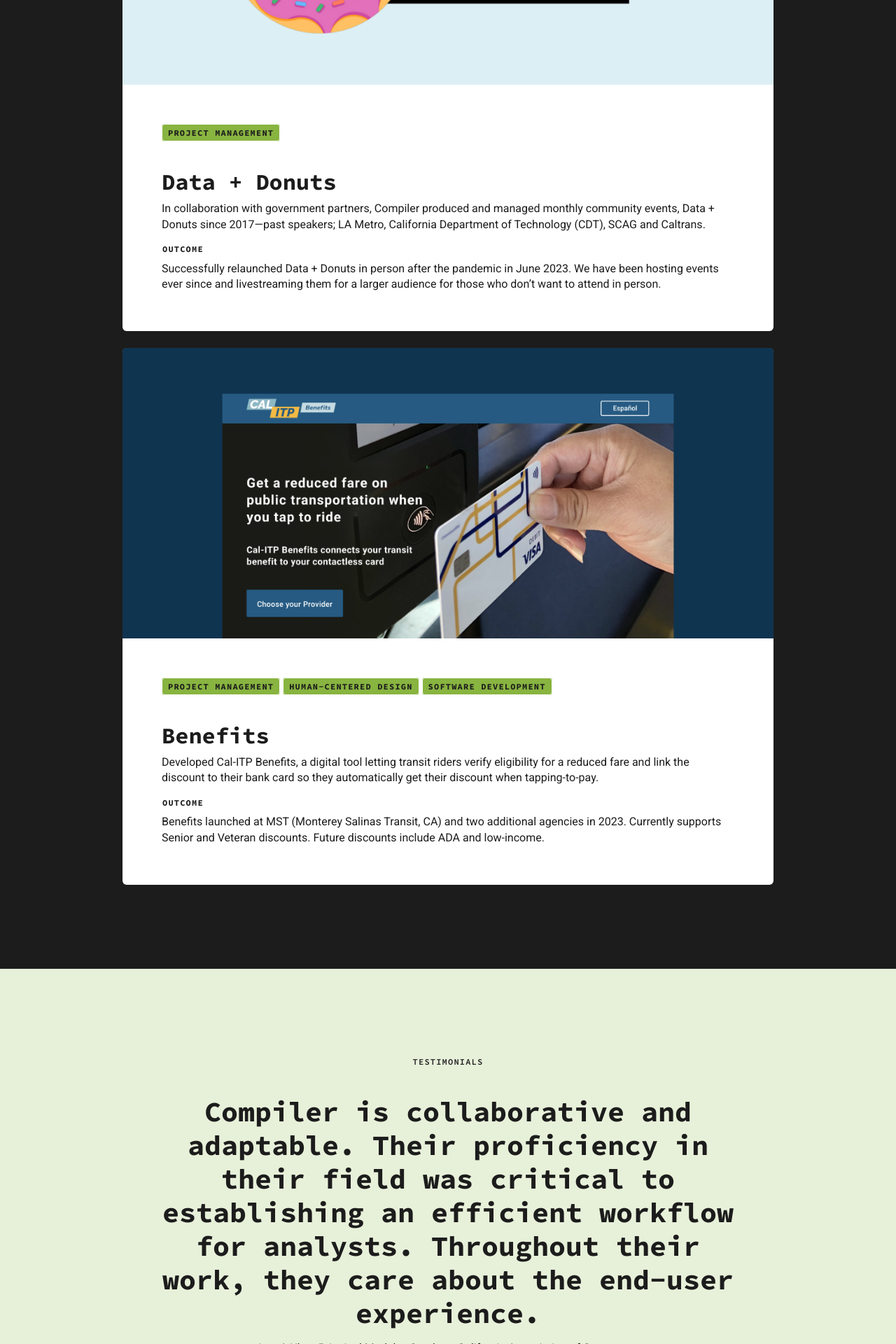
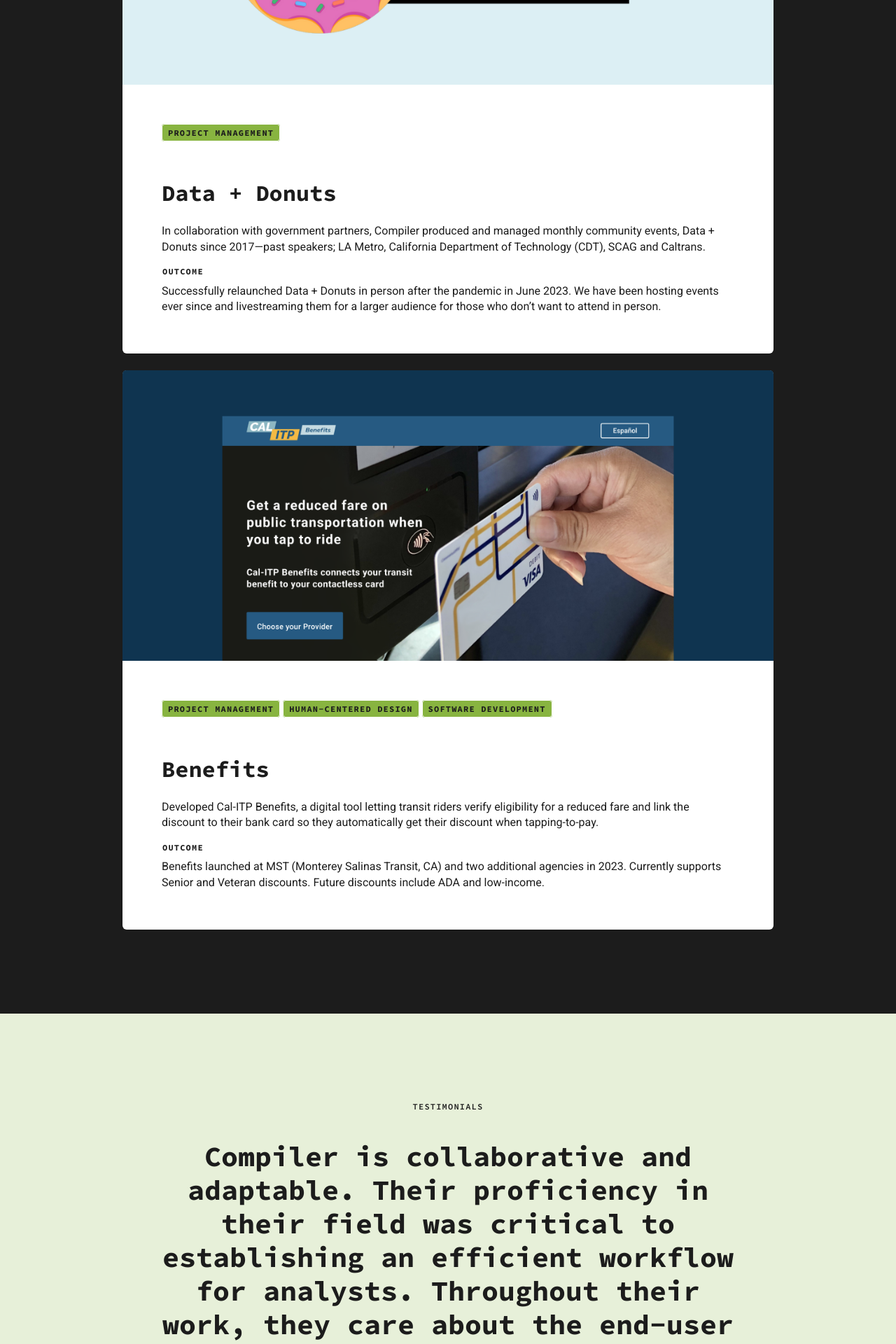
Before and after one commit to compilerla/compiler.la, a Jekyll site: the page built from src/our-work.html, in a window 1280 px wide. Shown: the part 2986-4906 px from the top of the page at 70% size. Built offline with Jekyll 4.4.1, drawn with Linux system fonts in a browser that asks for light colours.

Commit message:
style: spacing above and under card title for image cards
smaller screens: 64px above, 24px below
larger screens: 56px above, 24px below

```diff
--- a/src/our-work.html
+++ b/src/our-work.html
@@ -134,7 +134,7 @@
                 {% endfor %}
               </div>
               {% endif %}
-              <h3 class="card-title fw-boldest">{{ featured_work.title }}</h3>
+              <h3 class="card-title fw-boldest pt-5 mt-3 mb-4 mt-lg-2">{{ featured_work.title }}</h3>
               <p class="card-text">{{ featured_work.description }}</p>
 
               <h4 class="pill fs-8 p-0 text-dark fw-boldest">Outcome</h4>
```
